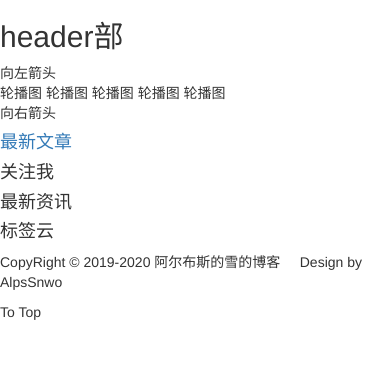
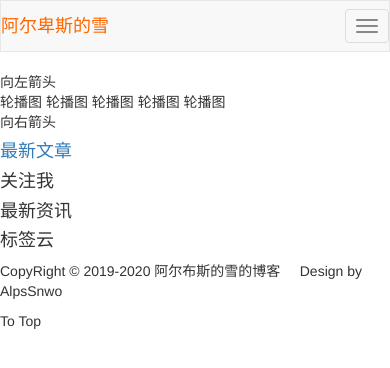
Before and after one commit to AlpsSnow/DjangoBlog, a Django app: page / in a window 390 px wide. Shown: the top 368 px of the page. Run offline with Django 3.2, Linux system fonts and the light colour scheme; data that the repository does not hold is empty; some libraries are stand-ins or nearby versions.

Commit message:
feat:use bootstrap to complete header.html

```diff
--- a/DjangoBlog/templates/blog/base.html
+++ b/DjangoBlog/templates/blog/base.html
@@ -19,10 +19,14 @@
     <meta name="author" content="AlpsSnow" />
     <meta name="viewport" content="width=device-width, initial-scale=1.0" />
 
-
     <!-- Favicons -->
     <link rel="shortcut icon" href="{% static 'blog/image/icon/favicon.dj.ico' %}">
+
+    <!-- 引入bootstrap的css文件 -->
     <link rel="stylesheet" href="{% static 'bootstrap/3.3.7/css/bootstrap.min.css' %}">
+    <!-- 引入jquery的js文件 -->
+    <script src="https://cdn.staticfile.org/jquery/2.1.1/jquery.min.js"></script>
+    <!-- 引入bootstrap的js文件 -->
     <script src="{% static 'bootstrap/3.3.7/js/bootstrap.min.js' %}"></script>
 
 </head>
--- a/DjangoBlog/templates/blog/header.html
+++ b/DjangoBlog/templates/blog/header.html
@@ -1,3 +1,47 @@
-<div>
-    <h2>header部</h2>
+{% load static %}
+<div container >
+    <nav class="navbar navbar-default" role="navigation">
+        <div class="row">
+            <div class="hidden-xs col-sm-2 col-md-2 col-lg-2" style="padding: 15px;">
+                <img src="{% static 'blog/image/AlpsSnow.logo.png' %}" alt="logo">
+            </div>
+            <div class="hidden-xs hidden-sm col-md-2 col-lg-2 text-primary" style="padding: 15px;">
+                通知：今天特别放假一天
+            </div>
+            <div class="col-xs-12 col-sm-10 col-md-8 col-lg-8 container-fluid">
+                <div class="navbar-header">
+                    <button type="button" class="navbar-toggle" data-toggle="collapse"
+                        data-target="#example-navbar-collapse">
+                        <span class="sr-only">切换导航</span>
+                        <span class="icon-bar"></span>
+                        <span class="icon-bar"></span>
+                        <span class="icon-bar"></span>
+                    </button>
+                    <a class="navbar-brand" href="#" style="color:#ff6700">阿尔卑斯的雪</a>
+                </div>
+                <div class="collapse navbar-collapse" id="example-navbar-collapse" >
+                    <ul class="nav navbar-nav" >
+                        <li class="active"><a href="#" style="color:#ff6700">首页</a></li>
+                        <li><a href="#" style="color:#ff6700">存档</a></li>
+                        <li class="dropdown">
+                            <a href="#" class="dropdown-toggle" data-toggle="dropdown" style="color:#ff6700">
+                                分类 <b class="caret"></b>
+                            </a>
+                            <ul class="dropdown-menu">
+                                <li><a href="#" style="color:#ff6700">编程</a></li>
+                                <li><a href="#" style="color:#ff6700">投资</a></li>
+                                <li><a href="#" style="color:#ff6700">文学</a></li>
+                            </ul>
+                        </li>
+                        <li><a href="#" style="color:#ff6700">关于</a></li>
+                    </ul>
+                    <ul class="nav navbar-nav navbar-right">
+                        <li><a href="#" style="color:#ff6700"><span class="glyphicon glyphicon-user"></span> 注册</a></li>
+                        <li><a href="#" style="color:#ff6700"><span class="glyphicon glyphicon-log-in"></span> 登录</a></li>
+                    </ul>
+                </div>
+
+            </div>
+        </div>
+    </nav>
 </div>
```
Also changed, not shown: DjangoBlog/requirement.txt (line endings or trailing spaces), DjangoBlog/static/blog/css/blog.css (added), DjangoBlog/static/blog/image/AlpsSnow.logo.png (added).
